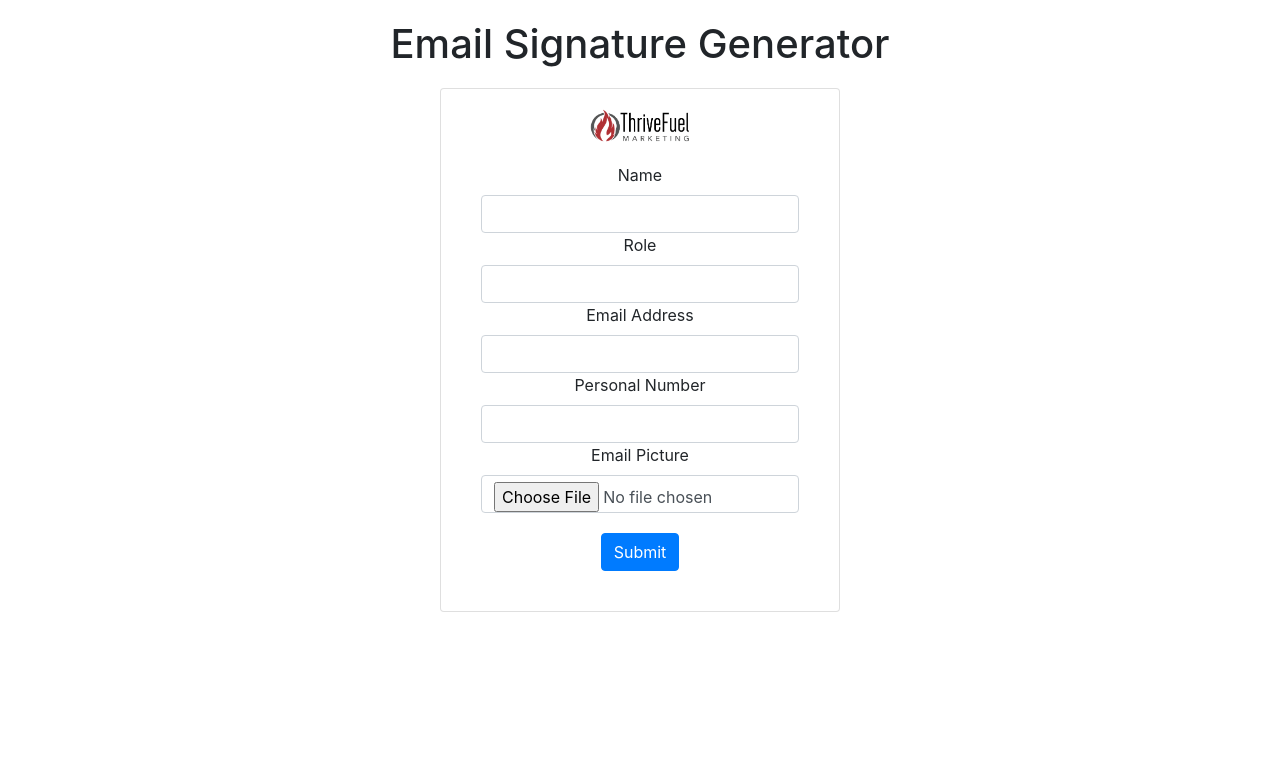
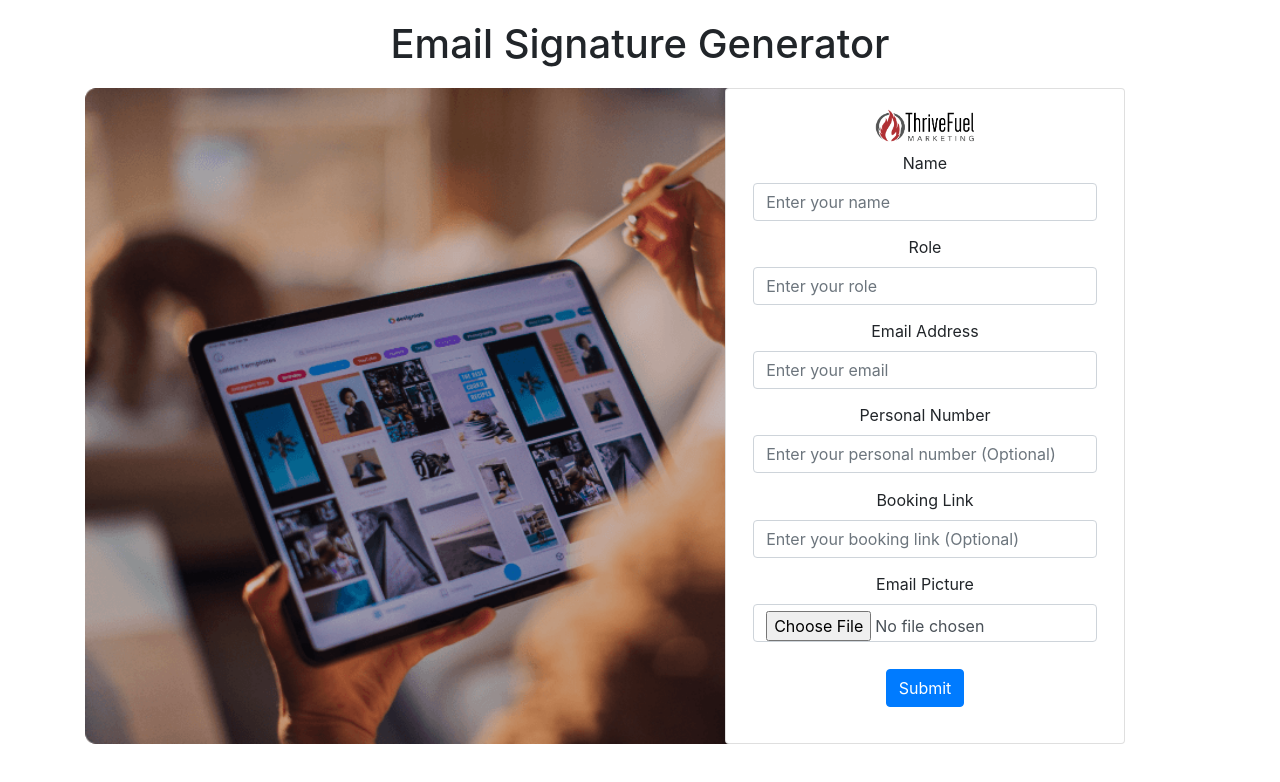
Before and after one commit to Ernest-Opara/email, a React (Create React App) app: page / in a window 1280 px wide. Shown: the top 782 px of the page. Built offline with nearby package versions, Linux system fonts and the light colour scheme.

Commit message:
Created optional fields

```diff
--- a/src/components/emailSignatureTemplate/EmailSignatureTemplate.css
+++ b/src/components/emailSignatureTemplate/EmailSignatureTemplate.css
@@ -1,10 +1,10 @@
-.email-signature-template {
+.has-personal-number{
   display: flex;
   justify-content: space-between;
   align-items: center;
   border: 1px solid black;
   width: 600px; /* Set the desired width */
-    height: 300px; /* Set the desired height */
+  height: 330px; /* Set the desired height */
   padding: 20px;
   border-left-width: 0px;
   border-right-width: 0px;
@@ -12,13 +12,13 @@
   border-bottom-width: 0px;
 }
 
-  .has-personal-number{
+.has-booking-link {
   display: flex;
   justify-content: space-between;
   align-items: center;
   border: 1px solid black;
   width: 600px; /* Set the desired width */
-    height: 330px; /* Set the desired height */
+  height: 350px; /* Set the desired height */
   padding: 20px;
   border-left-width: 0px;
   border-right-width: 0px;
@@ -90,7 +90,7 @@
   font-size: 12px;
   font-weight: 700;
   line-height: 16px;
-    color: rgb(0, 0, 0)
+  color: rgb(0, 0, 0);
 }
 
 .card-subtitle {
@@ -98,7 +98,7 @@
   font-size: 12px;
   font-weight: 400;
   line-height: 16px;
-    color: rgb(84, 85, 85)
+  color: rgb(84, 85, 85);
 }
 
 .card-text {
@@ -106,7 +106,7 @@
   font-size: 12px;
   font-weight: 400;
   line-height: 16px;
-    color: rgb(84, 85, 85)
+  color: rgb(84, 85, 85);
 }
 
 .contact-info {
@@ -123,7 +123,7 @@
   font-size: 12px;
   font-weight: 400;
   line-height: 16px;
-    color: rgb(84, 85, 85)
+  color: rgb(84, 85, 85);
 }
 
 .contact-item .contact-icon {
@@ -147,10 +147,35 @@
   height: 16px;
 }
 
-  .card-title{
+.card-title {
   color: #070707;
 }
 
 .user-phone {
   margin-bottom: 0px;
 }
+
+.profile-picture-container {
+  height: 100%;
+}
+
+.profile-image {
+  height: 100%;
+}
+
+.card {
+  justify-content: space-between;
+  flex-direction: column;
+  display: flex;
+
+}
+
+.signature-card {
+  margin-top: 50px;
+  display: flex !important;
+  width: 600px;
+}
+
+.card-body {
+  padding: 0%;
+}
--- a/src/components/emailSignatureTemplate/EmailSignatureTemplate.js
+++ b/src/components/emailSignatureTemplate/EmailSignatureTemplate.js
@@ -1,6 +1,6 @@
-import React from 'react';
-import { Card } from 'react-bootstrap';
-import { FontAwesomeIcon } from '@fortawesome/react-fontawesome';
+import React from "react";
+import { Card } from "react-bootstrap";
+import { FontAwesomeIcon } from "@fortawesome/react-fontawesome";
 import {
   faFacebook,
   faInstagram,
@@ -8,18 +8,28 @@ import {
   faLinkedin,
   faTwitter,
   faYoutube,
-} from '@fortawesome/free-brands-svg-icons';
-import { faEnvelope, faPhone, faMapMarkerAlt, faLink } from '@fortawesome/free-solid-svg-icons';
-import './EmailSignatureTemplate.css';
-import logoImage from '../../assets/tflogo.png'
+} from "@fortawesome/free-brands-svg-icons";
+import {
+  faEnvelope,
+  faPhone,
+  faMapMarkerAlt,
+  faLink,
+} from "@fortawesome/free-solid-svg-icons";
+import "./EmailSignatureTemplate.css";
+import logoImage from "../../assets/tflogo.png";
 
 const EmailSignatureTemplate = ({ data }) => {
-  const { name, role, email, emailPicture, pNumber } = data;
+  const { name, role, email, emailPicture, pNumber, bLink } = data;
   const hasPersonalNumber = !!pNumber;
-
+  const hasBookingLink = !!bLink;
 
   return (
-    <div className={`email-signature-template ${hasPersonalNumber ? 'has-personal-number' : ''}`}>
+    <div
+      className={`signature-card ${
+        hasPersonalNumber || hasBookingLink ? "has-additional-fields" : ""
+      }`}
+    >
+
         <Card className="left-half">
           <div className="profile-picture">
             <img src={emailPicture} alt="Profile" />
@@ -28,10 +38,12 @@ const EmailSignatureTemplate = ({ data }) => {
             <img src={logoImage} alt="Company Logo" />
           </div>
         </Card>
+
         <Card className="right-half">
           <Card.Body>
-        <div className='name'>
-          <Card.Title>{name}</Card.Title></div>
+            <div className="name">
+              <Card.Title>{name}</Card.Title>
+            </div>
             <Card.Subtitle className="mb-2 text-muted">{role}</Card.Subtitle>
             <Card.Text>ThriveFuel Marketing</Card.Text>
             <div className="contact-info">
@@ -39,43 +51,104 @@ const EmailSignatureTemplate = ({ data }) => {
                 <FontAwesomeIcon icon={faEnvelope} className="contact-icon" />
                 <a href={`mailto:${email}`}>{email}</a>
               </div>
-            <div className='contact-item'>{pNumber && (
+              <div className="contact-item">
+                {pNumber && (
                   <p className="user-phone">
                     <FontAwesomeIcon icon={faPhone} className="contact-icon" />
-                <a href='tel:{pNumber}'>{pNumber}</a>
+                    <a href={pNumber}>{pNumber}</a>
                   </p>
-          )} </div>
+                )}{" "}
+              </div>
               <div className="contact-item">
                 <FontAwesomeIcon icon={faPhone} className="contact-icon" />
-              <a href='tel:833-239-3183' >833-239-3183</a>
+                <a href="tel:833-239-3183">833-239-3183</a>
               </div>
               <div className="contact-item">
-              <FontAwesomeIcon icon={faMapMarkerAlt} className="contact-icon" />
-              <a href='https://goo.gl/maps/1dvEwQAuiTFTHYnu8' >4611 E Airline Rd, Ste 200 Victoria, TX 77904 </a>
+                {bLink && (
+                  <p className="user-phone">
+                    <FontAwesomeIcon icon={faLink} className="contact-icon" />
+                    <a href={bLink} target="_blank" rel="noopener noreferrer">
+                      Book time with me!
+                    </a>
+                  </p>
+                )}{" "}
+              </div>
+              <div className="contact-item">
+                <FontAwesomeIcon
+                  icon={faMapMarkerAlt}
+                  className="contact-icon"
+                />
+                <a href="https://goo.gl/maps/1dvEwQAuiTFTHYnu8">
+                  4611 E Airline Rd, Ste 200 Victoria, TX 77904{" "}
+                </a>
               </div>
               <div className="contact-item">
                 <FontAwesomeIcon icon={faLink} className="contact-icon" />
-              <a href='https://www.thrivefuel.com'><strong>thrivefuel.com</strong></a>
+                <a href="https://www.thrivefuel.com">
+                  <strong>thrivefuel.com</strong>
+                </a>
               </div>
             </div>
             <div className="social-media-icons">
-            <a href="https://www.facebook.com/your-facebook-url" target="_blank" rel="noopener noreferrer">
-              <FontAwesomeIcon icon={faFacebook} className="social-media-icon" />
+              <a
+                href="https://www.facebook.com/your-facebook-url"
+                target="_blank"
+                rel="noopener noreferrer"
+              >
+                <FontAwesomeIcon
+                  icon={faFacebook}
+                  className="social-media-icon"
+                />
               </a>
-            <a href="https://www.instagram.com/your-instagram-url" target="_blank" rel="noopener noreferrer">
-              <FontAwesomeIcon icon={faInstagram} className="social-media-icon" />
+              <a
+                href="https://www.instagram.com/your-instagram-url"
+                target="_blank"
+                rel="noopener noreferrer"
+              >
+                <FontAwesomeIcon
+                  icon={faInstagram}
+                  className="social-media-icon"
+                />
               </a>
-            <a href="https://www.tiktok.com/your-tiktok-url" target="_blank" rel="noopener noreferrer">
-              <FontAwesomeIcon icon={faTiktok} className="social-media-icon" />
+              <a
+                href="https://www.tiktok.com/your-tiktok-url"
+                target="_blank"
+                rel="noopener noreferrer"
+              >
+                <FontAwesomeIcon
+                  icon={faTiktok}
+                  className="social-media-icon"
+                />
               </a>
-            <a href="https://www.linkedin.com/your-linkedin-url" target="_blank" rel="noopener noreferrer">
-              <FontAwesomeIcon icon={faLinkedin} className="social-media-icon" />
+              <a
+                href="https://www.linkedin.com/your-linkedin-url"
+                target="_blank"
+                rel="noopener noreferrer"
+              >
+                <FontAwesomeIcon
+                  icon={faLinkedin}
+                  className="social-media-icon"
+                />
               </a>
-            <a href="https://twitter.com/your-twitter-url" target="_blank" rel="noopener noreferrer">
-              <FontAwesomeIcon icon={faTwitter} className="social-media-icon" />
+              <a
+                href="https://twitter.com/your-twitter-url"
+                target="_blank"
+                rel="noopener noreferrer"
+              >
+                <FontAwesomeIcon
+                  icon={faTwitter}
+                  className="social-media-icon"
+                />
               </a>
-            <a href="https://www.youtube.com/your-youtube-url" target="_blank" rel="noopener noreferrer">
-              <FontAwesomeIcon icon={faYoutube} className="social-media-icon" />
+              <a
+                href="https://www.youtube.com/your-youtube-url"
+                target="_blank"
+                rel="noopener noreferrer"
+              >
+                <FontAwesomeIcon
+                  icon={faYoutube}
+                  className="social-media-icon"
+                />
               </a>
             </div>
           </Card.Body>
--- a/src/components/forms/Forms.css
+++ b/src/components/forms/Forms.css
@@ -1,5 +1,6 @@
 .form-card {
     width: 400px;
+    height: 82vh;
     margin: auto;
     text-align: center;
     padding: 20px;
@@ -18,3 +19,12 @@
 .btn {
     margin-top: 20px;
 }
+
+.equal-height {
+    display: flex;
+    align-items: stretch; /* Stretch columns to equal height */
+}
+
+.data{
+  padding: 2%;
+}
--- a/src/components/forms/Forms.js
+++ b/src/components/forms/Forms.js
@@ -1,13 +1,15 @@
-import React, { useState } from 'react';
-import { Card, Form, Button } from 'react-bootstrap';
-import './Forms.css';
-import logoImage from '../../assets/tflogo.png'
+import React, { useState } from "react";
+import { Card, Form, Button, Row, Col } from "react-bootstrap";
+import "./Forms.css";
+import logoImage from "../../assets/tflogo.png";
+import profileImagePlaceholder from "../../assets/image.png";
 
 const EmailSignatureForm = ({ onSubmit }) => {
-  const [name, setName] = useState('');
-  const [role, setRole] = useState('');
-  const [pNumber, setpNumber] = useState('');
-  const [email, setEmail] = useState('');
+  const [name, setName] = useState("");
+  const [role, setRole] = useState("");
+  const [pNumber, setpNumber] = useState("");
+  const [bLink, setbLink] = useState("");
+  const [email, setEmail] = useState("");
   const [emailPicture, setEmailPicture] = useState(null);
 
   const handleSubmit = (e) => {
@@ -16,6 +18,7 @@ const EmailSignatureForm = ({ onSubmit }) => {
       name,
       role,
       pNumber,
+      bLink,
       email,
       emailPicture,
     };
@@ -29,46 +32,72 @@ const EmailSignatureForm = ({ onSubmit }) => {
   };
 
   return (
+    <div className="container">
+      <Row className="equal-height">
+        {/* Left Column: Picture */}
+        <Col xs={12} md={6}>
+          <div className="profile-picture-container">
+            <img
+              src={profileImagePlaceholder} // Replace this with the image URL from the form
+              alt="Profile"
+              className="profile-image"
+            />
+          </div>
+        </Col>
+        <Col xs={12} md={6}>
           <Card className="form-card">
             <Card.Img variant="top" src={logoImage} className="form-logo" />
             <Card.Body>
               <Form onSubmit={handleSubmit}>
-          <Form.Group>
+                <Form.Group className="data">
                   <Form.Label>Name</Form.Label>
                   <Form.Control
                     type="text"
                     value={name}
                     onChange={(e) => setName(e.target.value)}
                     required
+                    placeholder="Enter your name"
                   />
                 </Form.Group>
-          <Form.Group>
+                <Form.Group className="data">
                   <Form.Label>Role</Form.Label>
                   <Form.Control
                     type="text"
                     value={role}
                     onChange={(e) => setRole(e.target.value)}
                     required
+                    placeholder="Enter your role"
                   />
                 </Form.Group>
-          <Form.Group>
+                <Form.Group className="data">
                   <Form.Label>Email Address</Form.Label>
                   <Form.Control
                     type="email"
                     value={email}
                     onChange={(e) => setEmail(e.target.value)}
                     required
+                    placeholder="Enter your email"
                   />
                 </Form.Group>
-          <Form.Group>
+                <Form.Group className="data">
                   <Form.Label>Personal Number</Form.Label>
                   <Form.Control
                     type="text"
                     value={pNumber}
                     onChange={(e) => setpNumber(e.target.value)}
+                    placeholder="Enter your personal number (Optional)"
                   />
                 </Form.Group>
-          <Form.Group>
+                <Form.Group className="data">
+                  <Form.Label>Booking Link</Form.Label>
+                  <Form.Control
+                    type="text"
+                    value={bLink}
+                    onChange={(e) => setbLink(e.target.value)}
+                    placeholder="Enter your booking link (Optional)"
+                  />
+                </Form.Group>
+                <Form.Group className="data">
                   <Form.Label>Email Picture</Form.Label>
                   <Form.Control
                     type="file"
@@ -76,13 +105,16 @@ const EmailSignatureForm = ({ onSubmit }) => {
                     onChange={handleImageChange}
                     required
                   />
-          </Form.Group>
+                </Form.Group >
                 <Button variant="primary" type="submit">
                   Submit
                 </Button>
               </Form>
             </Card.Body>
           </Card>
+        </Col>
+      </Row>
+    </div>
   );
 };
 
```
Also changed, not shown: src/assets/image.png (added). Lines whose indentation alone changed are shown as unchanged.
